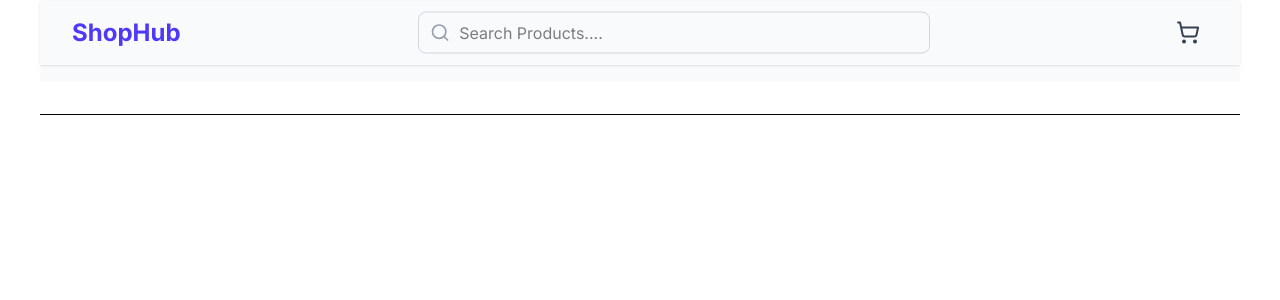
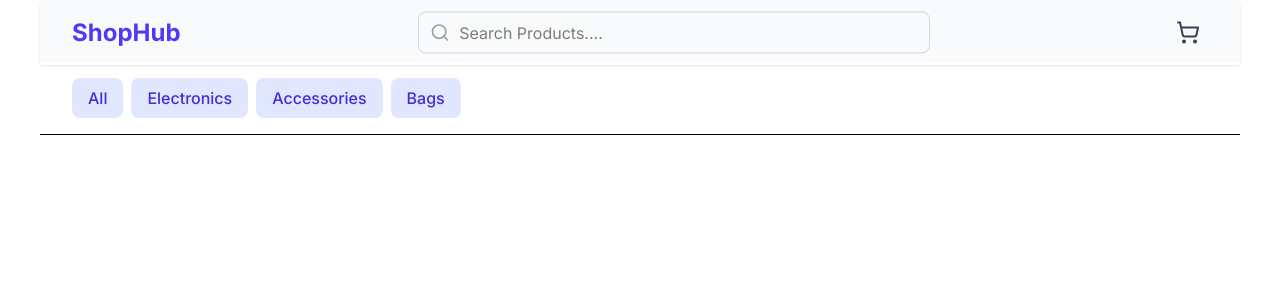
Before and after one commit to TamarCoder/EcommerceApp, a Next.js app: page / in a window 1280 px wide. Shown: the top 300 px of the page. Built offline with nearby package versions, Linux system fonts and the light colour scheme.

Commit message:
feat : add categoryes buttons

```diff
--- /dev/null
+++ b/app/CategoryButtons/CategoryButtons.tsx
@@ -0,0 +1,30 @@
+const CategoryButtons = () => {
+
+    const categories = ['all', 'electronics', 'accessories', 'bags'];
+
+
+    // const filteredProducts = products.filter(product => {
+    //     const matchesCategory = filters.category === 'all' || product.category === filters.category;
+    //     return  matchesCategory
+    // });
+
+
+    return (
+        <div className="flex items-center gap-2">
+            {categories.map(category => (
+                <button
+                    key={category}
+                    className={`px-4 py-2 rounded-lg font-medium transition-colors cursor-pointer ${
+                        category
+                            ? 'bg-indigo-100 text-indigo-700'
+                            : 'text-gray-600 hover:bg-gray-100'
+                    }`}
+                >
+                    {category.charAt(0).toUpperCase() + category.slice(1)}
+                </button>
+            ))}
+        </div>
+    )
+}
+
+export default CategoryButtons
--- a/app/HeaderFilters/HeaderFilters.tsx
+++ b/app/HeaderFilters/HeaderFilters.tsx
@@ -1,7 +1,6 @@
 "use client"
 
-
-
+import CategoryButtons from "../CategoryButtons/CategoryButtons";
 
 const HeaderFilters = () => {
 
@@ -11,7 +10,7 @@ const HeaderFilters = () => {
             <div className="max-w-7xl mx-auto px-4 sm:px-6 lg:px-8 py-4">
                 <div className="flex items-center justify-between">
                     <div className="flex items-center gap-4">
-                        {/*კატეგორიები*/}
+                         <CategoryButtons/>
                         {/*ფილტერ ღილაკი*/}
                     </div>
                     <div className="flex items-center gap-4">
```
